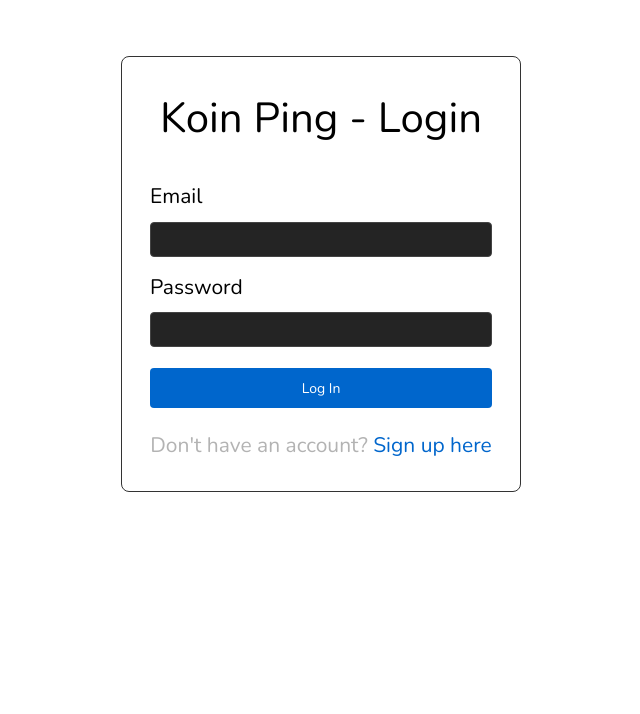
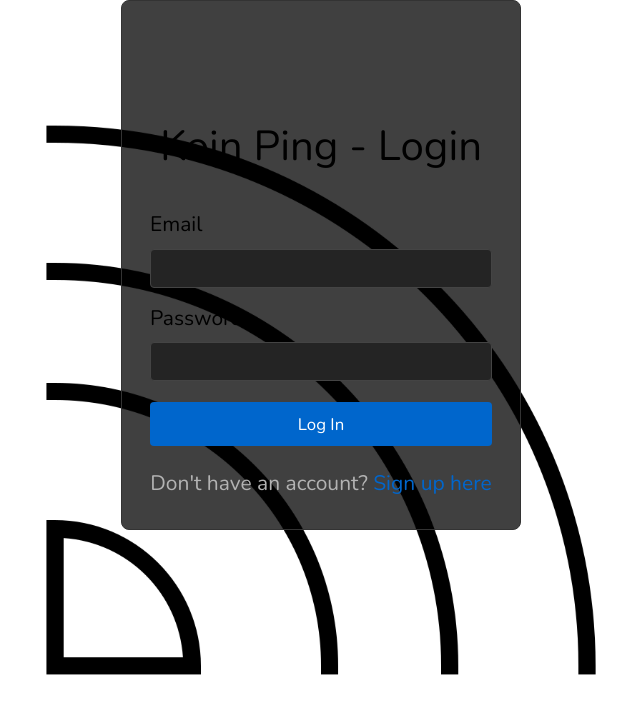
Before and after one commit to kjannette/koin_ping_0.2.0, a React (Vite) app in the folder frontend/: page /login in a window 1280 px wide. Shown: the top 714 px of the page, without its empty margins (319-959 px from the left). Built offline with nearby package versions, Linux system fonts and the light colour scheme; no server answers.

Commit message:
add image

```diff
--- a/frontend/src/pages/Login.jsx
+++ b/frontend/src/pages/Login.jsx
@@ -1,9 +1,3 @@
-/**
- * Login Page
- *
- * Allows existing users to sign in with email and password
- */
-
 import { useState } from "react";
 import { Link, useNavigate } from "react-router-dom";
 import { useAuth } from "../contexts/AuthContext";
@@ -41,11 +35,22 @@ export default function Login() {
   return (
     <div
       style={{
+        minHeight: "100vh",
+        backgroundImage: "url(/ping.png)",
+        backgroundSize: "67%",
+        backgroundPosition: "center",
+        backgroundRepeat: "no-repeat",
+      }}
+    >
+    <div
+      style={{
         maxWidth: "400px",
-                margin: "4rem auto",
+        margin: "0 auto",
         padding: "2rem",
+        paddingTop: "8rem",
         border: "1px solid #333",
         borderRadius: "8px",
+        backgroundColor: "rgba(0, 0, 0, 0.75)",
       }}
     >
       <h1 style={{ marginBottom: "2rem", textAlign: "center" }}>
@@ -80,7 +85,7 @@ export default function Login() {
             style={{
               width: "100%",
               padding: "0.5rem",
-                            fontSize: "1rem",
+              fontSize: "1.2rem",
               backgroundColor: "#242424",
               border: "1px solid #444",
               borderRadius: "4px",
@@ -102,7 +107,7 @@ export default function Login() {
             style={{
               width: "100%",
               padding: "0.5rem",
-                            fontSize: "1rem",
+              fontSize: "1.2rem",
               backgroundColor: "#242424",
               border: "1px solid #444",
               borderRadius: "4px",
@@ -118,7 +123,7 @@ export default function Login() {
           style={{
             width: "100%",
             padding: "0.75rem",
-                        fontSize: "1rem",
+            fontSize: "1.2rem",
             backgroundColor: loading ? "#333" : "#0066cc",
             color: "white",
             border: "none",
@@ -142,5 +147,6 @@ export default function Login() {
         </p>
       </div>
     </div>
+    </div>
   );
 }
```
Also changed, not shown: frontend/public/ping.png (added). Lines whose indentation alone changed are shown as unchanged.
